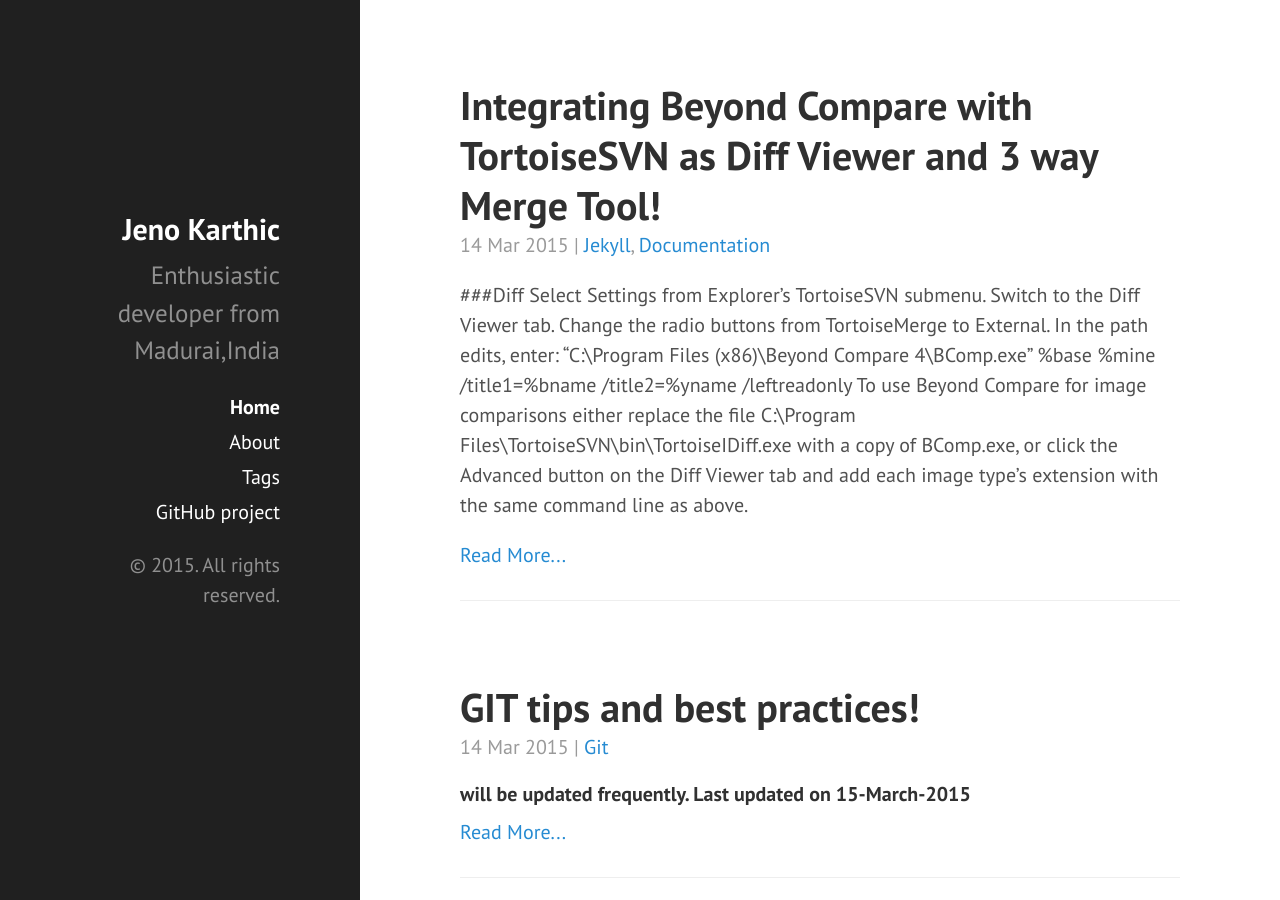
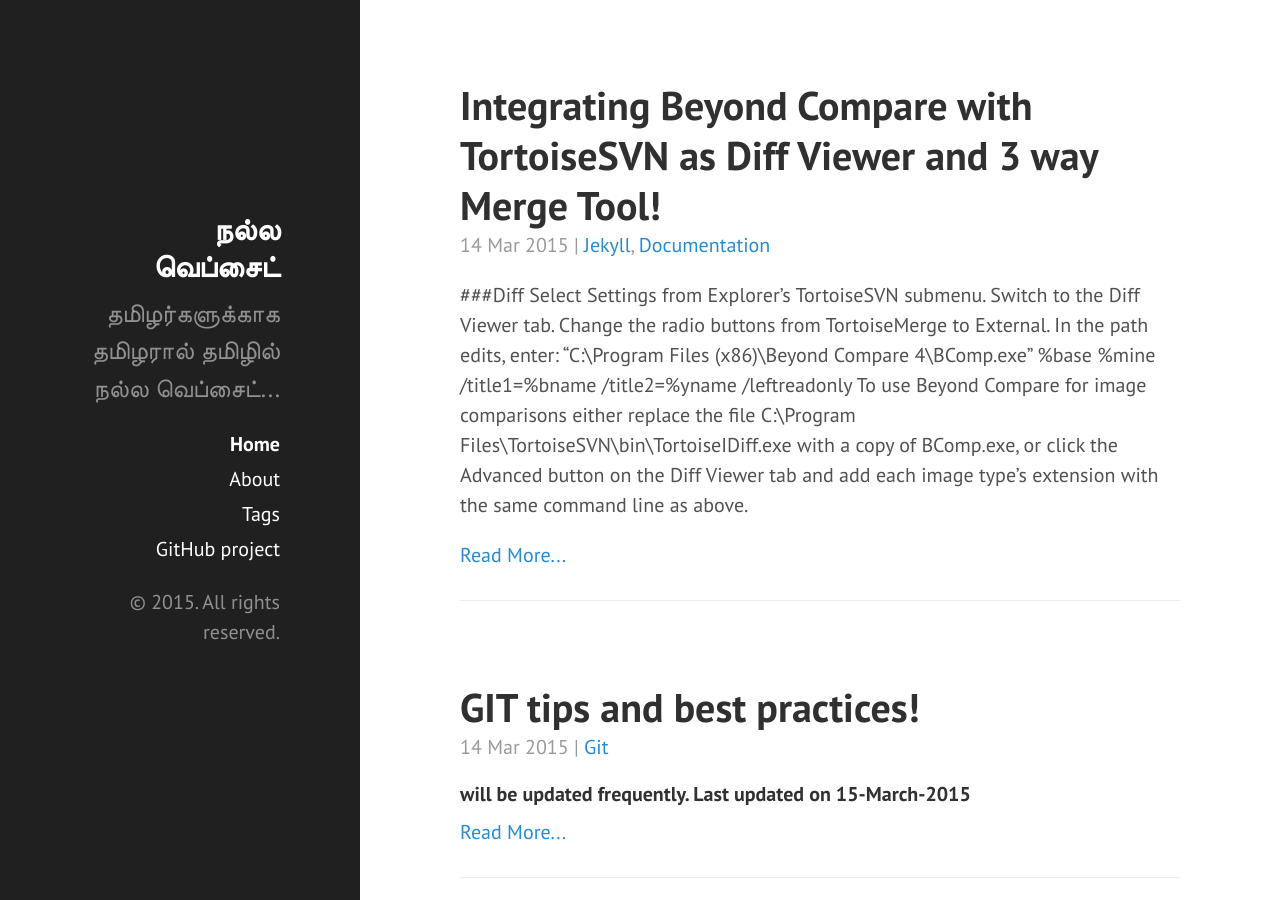
Before and after one commit to jenokarthic/nallawebsite, a Jekyll site: the page built from index.html, in a window 1280 px wide and 900 px high. Built offline with Jekyll 4.4.1, drawn with Linux system fonts in a browser that asks for light colours; Markdown is read by kramdown in place of the engine named in the settings; the list of posts is cut into pages by our own code.

Commit message:
Update _config.yml

```diff
--- a/_config.yml
+++ b/_config.yml
@@ -6,8 +6,8 @@
 relative_permalinks: true
 
 # Setup
-title:            Jeno Karthic
-tagline:          'Enthusiastic developer from Madurai,India'
+title:            நல்ல  வெப்சைட்
+tagline:            'தமிழர்களுக்காக தமிழரால் தமிழில் நல்ல வெப்சைட்...'
 description:      'Blog of jeno karthic'
 url:              http://nallawebsite.com
 baseurl:          /
```
